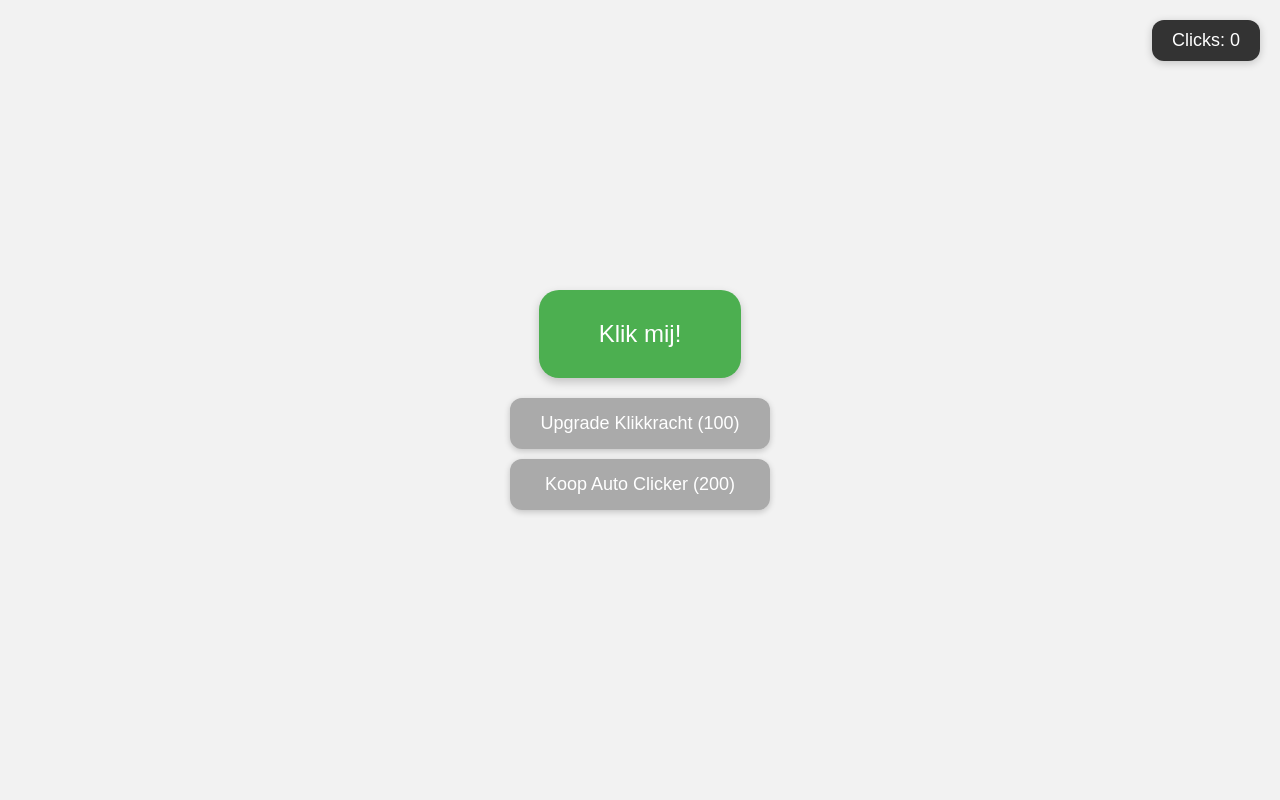
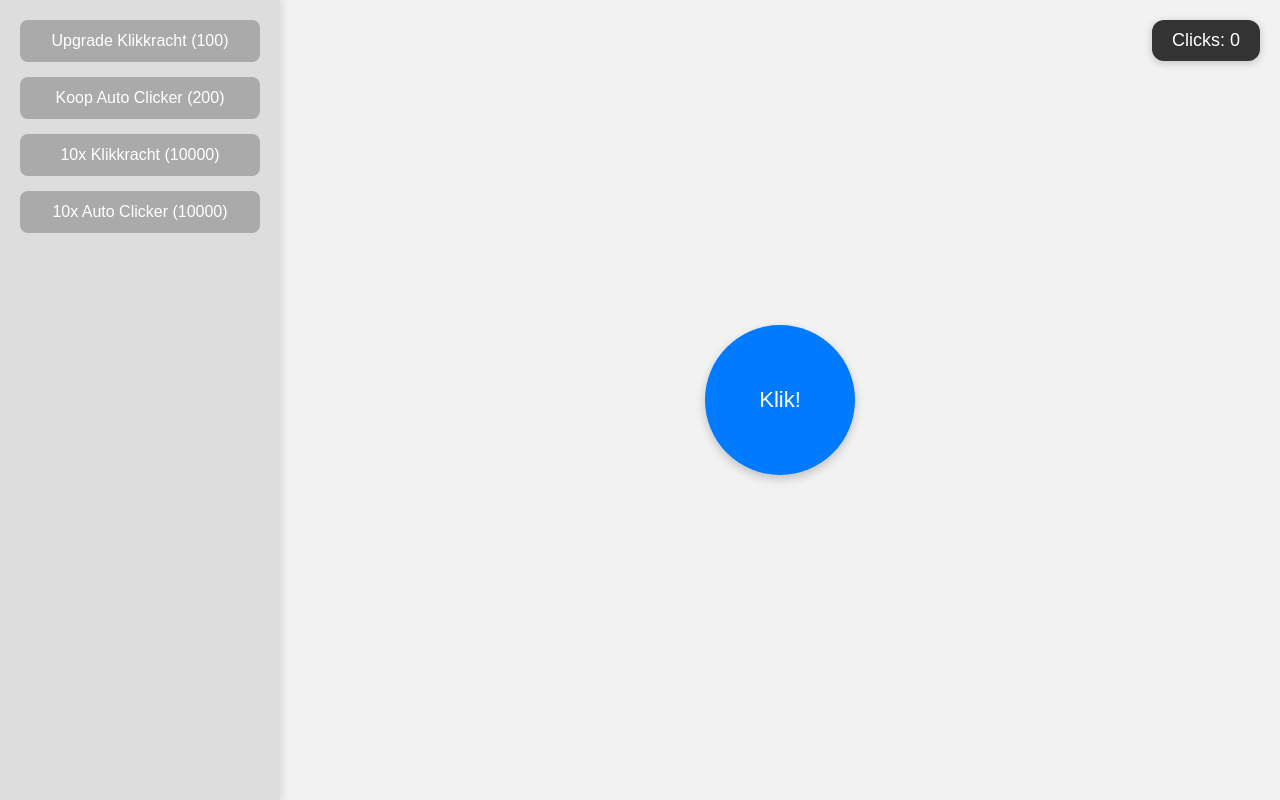
Before and after one commit to rcmaxgd/clickergame, a plain HTML site: page index.html in a window 1280 px wide. Drawn offline with Linux system fonts and the light colour scheme.

Commit message:
Update index.html

```diff
--- a/index.html
+++ b/index.html
@@ -3,18 +3,34 @@
 <head>
   <meta charset="UTF-8">
   <meta name="viewport" content="width=device-width, initial-scale=1">
-  <title>Clicker Spel met Upgrades</title>
+  <title>Clicker Spel Uitgebreid</title>
   <style>
     body {
       margin: 0;
       font-family: Arial, sans-serif;
       height: 100vh;
       display: flex;
+      background-color: #f2f2f2;
+      position: relative;
+    }
+
+    .sidebar {
+      width: 240px;
+      background-color: #ddd;
+      padding: 20px;
+      box-shadow: 2px 0 8px rgba(0,0,0,0.1);
+      display: flex;
+      flex-direction: column;
+      gap: 15px;
+    }
+
+    .main-area {
+      flex: 1;
+      display: flex;
       justify-content: center;
       align-items: center;
-      background-color: #f2f2f2;
+      flex-direction: column;
       position: relative;
-      flex-direction: column;
     }
 
     .click-counter {
@@ -29,38 +45,46 @@
       box-shadow: 0 2px 8px rgba(0,0,0,0.2);
     }
 
-    .click-button {
-      padding: 30px 60px;
-      font-size: 24px;
-      background-color: #4CAF50;
+    .reset-button {
+      position: absolute;
+      top: 20px;
+      left: 50%;
+      transform: translateX(-50%);
+      padding: 10px 20px;
+      font-size: 16px;
+      background-color: red;
       color: white;
       border: none;
-      border-radius: 20px;
+      border-radius: 10px;
       cursor: pointer;
+      display: none;
+    }
+
+    .click-button {
+      width: 150px;
+      height: 150px;
+      border-radius: 50%;
+      font-size: 22px;
+      background-color: #007BFF;
+      color: white;
+      border: none;
       box-shadow: 0 4px 10px rgba(0,0,0,0.2);
+      cursor: pointer;
       transition: transform 0.1s ease;
-      margin-bottom: 20px;
     }
 
     .click-button:active {
       transform: scale(0.95);
     }
 
-    .upgrades {
-      display: flex;
-      flex-direction: column;
-      gap: 10px;
-    }
-
     .upgrade-button {
-      padding: 15px 30px;
-      font-size: 18px;
+      padding: 12px 20px;
+      font-size: 16px;
       background-color: #2196F3;
       color: white;
       border: none;
-      border-radius: 12px;
+      border-radius: 8px;
       cursor: pointer;
-      box-shadow: 0 2px 6px rgba(0,0,0,0.2);
       transition: background-color 0.3s ease;
     }
 
@@ -72,35 +96,51 @@
 </head>
 <body>
 
-  <div class="click-counter" id="counter">Clicks: 0</div>
-
-  <button class="click-button" id="clickBtn">Klik mij!</button>
-
-  <div class="upgrades">
+  <div class="sidebar">
     <button class="upgrade-button" id="clickPowerBtn">Upgrade Klikkracht (100)</button>
     <button class="upgrade-button" id="autoClickerBtn">Koop Auto Clicker (200)</button>
+    <button class="upgrade-button" id="click10xBtn">10x Klikkracht (10.000)</button>
+    <button class="upgrade-button" id="auto10xBtn">10x Auto Clicker (10.000)</button>
+  </div>
+
+  <div class="main-area">
+    <button class="reset-button" id="resetBtn">🔁 Reset voortgang</button>
+    <div class="click-counter" id="counter">Clicks: 0</div>
+    <button class="click-button" id="clickBtn">Klik!</button>
   </div>
 
   <script>
     let clicks = 0;
     let clickPower = 1;
+    let autoClickers = 0;
+    let autoClickSpeed = 1000;
 
     let clickPowerCost = 100;
     let autoClickerCost = 200;
-    let autoClickers = 0;
+    let click10xCost = 10000;
+    let auto10xCost = 10000;
 
     const counter = document.getElementById('counter');
     const clickBtn = document.getElementById('clickBtn');
     const clickPowerBtn = document.getElementById('clickPowerBtn');
     const autoClickerBtn = document.getElementById('autoClickerBtn');
+    const click10xBtn = document.getElementById('click10xBtn');
+    const auto10xBtn = document.getElementById('auto10xBtn');
+    const resetBtn = document.getElementById('resetBtn');
 
     function updateUI() {
       counter.textContent = `Clicks: ${clicks}`;
       clickPowerBtn.textContent = `Upgrade Klikkracht (${clickPowerCost})`;
       autoClickerBtn.textContent = `Koop Auto Clicker (${autoClickerCost})`;
+      click10xBtn.textContent = `10x Klikkracht (${click10xCost})`;
+      auto10xBtn.textContent = `10x Auto Clicker (${auto10xCost})`;
 
       clickPowerBtn.disabled = clicks < clickPowerCost;
       autoClickerBtn.disabled = clicks < autoClickerCost;
+      click10xBtn.disabled = clicks < click10xCost;
+      auto10xBtn.disabled = clicks < auto10xCost;
+
+      resetBtn.style.display = clicks >= 1000000 ? 'block' : 'none';
     }
 
     clickBtn.addEventListener('click', () => {
@@ -126,15 +166,53 @@
       }
     });
 
-    // Auto clicker interval
-    setInterval(() => {
-      if (autoClickers > 0) {
-        clicks += autoClickers;
+    click10xBtn.addEventListener('click', () => {
+      if (clicks >= click10xCost) {
+        clicks -= click10xCost;
+        clickPower *= 10;
+        click10xCost *= 2;
         updateUI();
       }
-    }, 1000);
+    });
 
-    updateUI(); // initial UI
+    auto10xBtn.addEventListener('click', () => {
+      if (clicks >= auto10xCost) {
+        clicks -= auto10xCost;
+        autoClickSpeed = Math.max(100, autoClickSpeed / 10); // snellere interval
+        auto10xCost *= 2;
+        setupAutoClicker(); // herstart interval
+        updateUI();
+      }
+    });
+
+    resetBtn.addEventListener('click', () => {
+      if (confirm("Weet je zeker dat je al je voortgang wilt resetten?")) {
+        clicks = 0;
+        clickPower = 1;
+        autoClickers = 0;
+        autoClickSpeed = 1000;
+        clickPowerCost = 100;
+        autoClickerCost = 200;
+        click10xCost = 10000;
+        auto10xCost = 10000;
+        setupAutoClicker();
+        updateUI();
+      }
+    });
+
+    let autoInterval;
+    function setupAutoClicker() {
+      clearInterval(autoInterval);
+      autoInterval = setInterval(() => {
+        if (autoClickers > 0) {
+          clicks += autoClickers;
+          updateUI();
+        }
+      }, autoClickSpeed);
+    }
+
+    setupAutoClicker();
+    updateUI();
   </script>
 
 </body>
```
